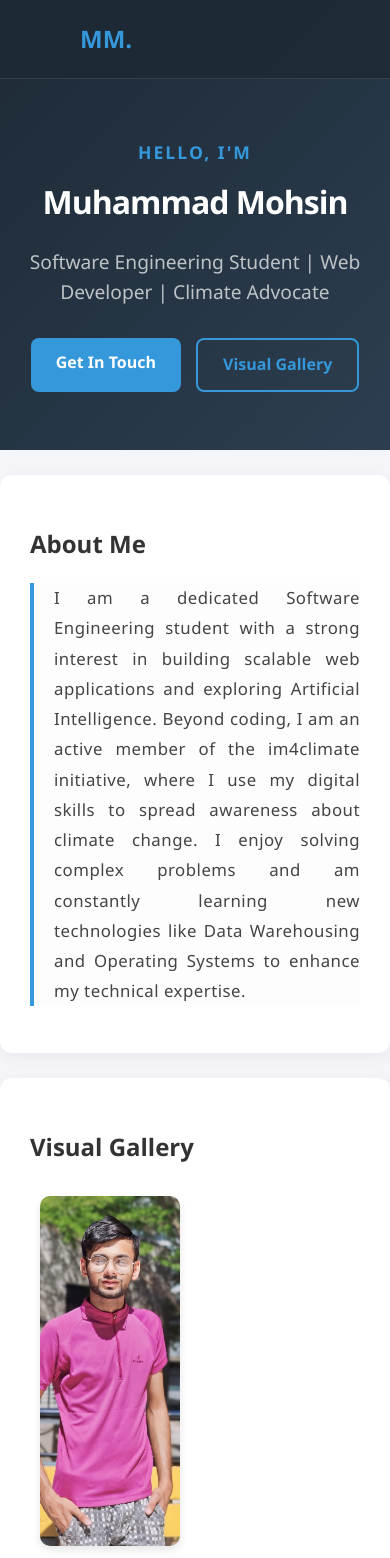
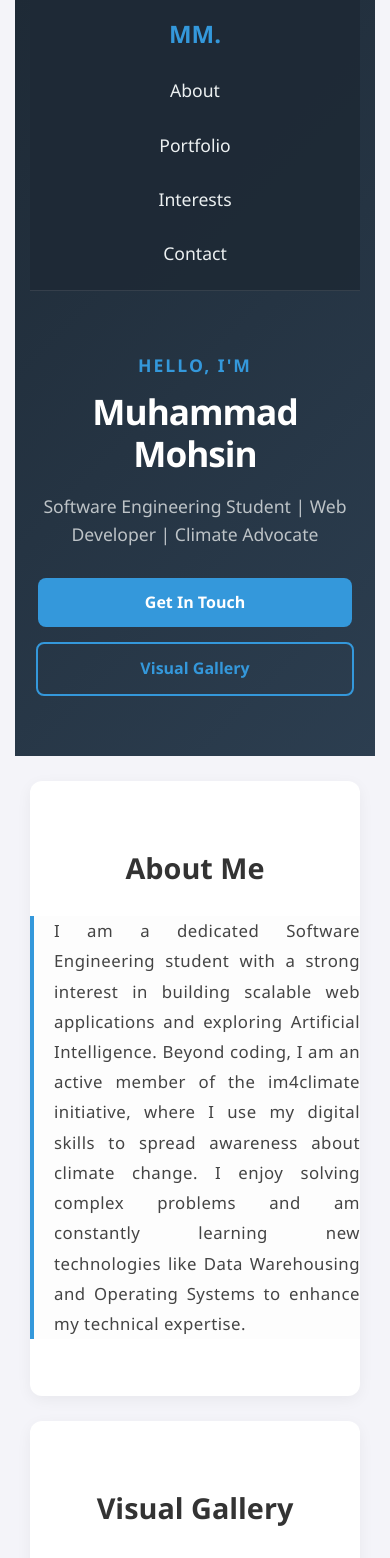
Before and after one commit to muhammad-mohsin-1/Muhammad_Mohsin_Assignment_1_Web_Engineering, a plain HTML site: page Assignment/Muhammad_Mohsin_Assign_1.html in a window 390 px wide. Shown: the top 1558 px of the page. Drawn offline with Linux system fonts and the light colour scheme.

Commit message:
style.css

```diff
--- a/Assignment/css/style.css
+++ b/Assignment/css/style.css
@@ -482,19 +482,144 @@ form button:hover {
     to { top: 20px; opacity: 1; }
 }
 
-/* Mobile Screens (Phones) */
+/* =========================================
+   FULL MOBILE RESPONSIVE FIX (max-width: 768px)
+========================================= */
 @media (max-width: 768px) {
+    /* 1. Reset Global Margins/Padding for Mobile */
+    body, main, header, footer {
+        padding-left: 15px !important;
+        padding-right: 15px !important;
+        overflow-x: hidden !important; /* Prevent horizontal scroll */
+    }
+
+    section {
+        padding: 40px 0 !important;
+        margin-bottom: 20px !important;
+    }
+
+    h2 {
+        font-size: 1.8rem !important;
+        text-align: center;
+        margin-bottom: 25px !important;
+    }
+
+    /* 2. Navigation Bar Fix (CRITICAL) */
+    .navbar {
+        flex-direction: column !important; /* Logo on top, links below */
+        padding: 15px 0 !important;
+        align-items: center !important;
+    }
+
+    .logo {
+        margin-bottom: 15px !important;
+    }
+
+    /* FIX: Display links but align them vertically for mobile */
     .nav-links {
-        display: none; /* Mobile menu baad mein bana sakte hain */
+        display: flex !important; /* Re-enable links */
+        flex-direction: column !important; /* Stack them vertically */
+        width: 100% !important;
+        align-items: center !important;
+        gap: 10px !important;
+        padding: 0 !important;
     }
+
+    .nav-links li {
+        margin: 0 !important;
+    }
+
+    .nav-links a {
+        font-size: 1.1rem !important;
+        padding: 8px 15px !important;
+        display: block !important;
+    }
+
+    /* 3. Hero Section Fix */
+    .hero-section {
+        padding: 60px 0 !important;
+        text-align: center !important;
+        min-height: auto !important; /* Remove fixed height */
+    }
+
+    .hero-content {
+        max-width: 100% !important;
+        margin: 0 auto !important;
+    }
+
     .hero-section h1 {
-        font-size: 2rem; /* Text chota kar dein */
+        font-size: 2.2rem !important;
+        line-height: 1.2 !important;
     }
+
+    .tagline {
+        font-size: 1.1rem !important;
+        margin-bottom: 30px !important;
+    }
+
+    .hero-buttons {
+        display: flex !important;
+        flex-direction: column !important; /* Stack buttons vertically */
+        gap: 15px !important;
+        align-items: center !important;
+    }
+
+    .btn-primary, .btn-secondary {
+        width: 80% !important; /* Buttons full width-ish */
+        text-align: center !important;
+    }
+
+    /* 4. Visual Gallery Fix */
     .image-container {
-        flex-direction: column; /* Images ek ke upar ek aayengi */
+        display: flex !important;
+        flex-direction: column !important; /* Stack images vertically */
+        gap: 20px !important;
+        align-items: center !important;
     }
+
+    .image-container img {
+        width: 100% !important; /* Images take full width */
+        max-width: 400px !important; /* Limit maximum size */
+        height: auto !important; /* Maintain aspect ratio */
+    }
+
+    /* 5. Lists (Hobbies/Priorities) Fix */
+    .lists-flex {
+        display: flex !important;
+        flex-direction: column !important; /* Stack boxes vertically */
+        gap: 30px !important;
+        align-items: center !important;
+    }
+
+    .lists-flex > div {
+        width: 100% !important; /* Boxes take full width */
+        max-width: 400px !important;
+        margin: 0 !important;
+    }
+
+    /* 6. Contact Form Fix */
+    #contactForm {
+        width: 100% !important;
+        max-width: 100% !important;
+        padding: 0 10px !important;
+    }
+
+    #contactForm input, #contactForm textarea {
+        width: 100% !important; /* Full width input fields */
+        font-size: 1rem !important;
+    }
+
+    /* 7. Footer Fix */
     .footer-container {
-        grid-template-columns: 1 row; /* Footer columns single line mein */
-        text-align: center;
+        display: flex !important;
+        flex-direction: column !important; /* Stack footer sections */
+        gap: 30px !important;
+        text-align: center !important;
+        align-items: center !important;
+    }
+
+    .footer-col {
+        width: 100% !important;
+        margin: 0 !important;
     }
 }
```
